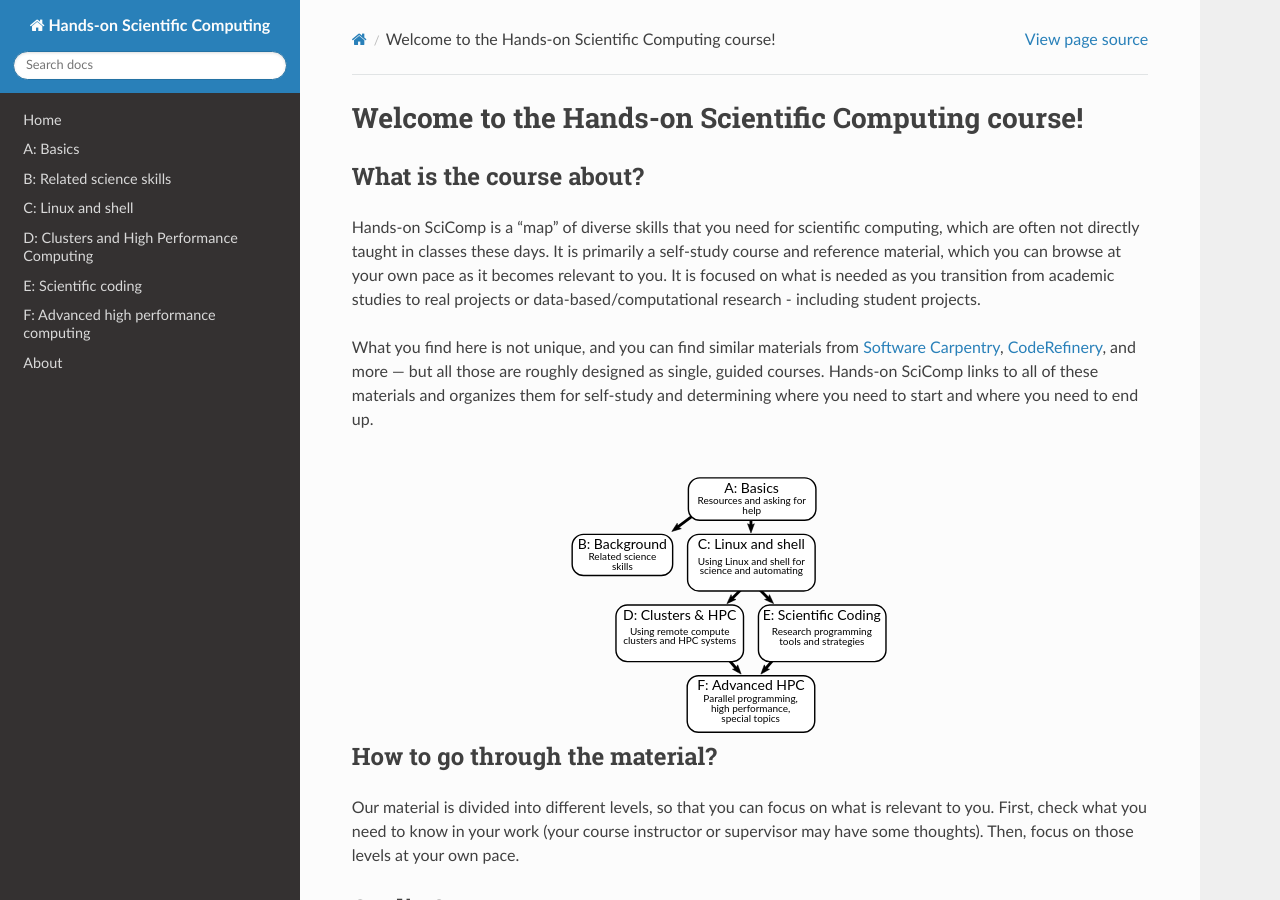
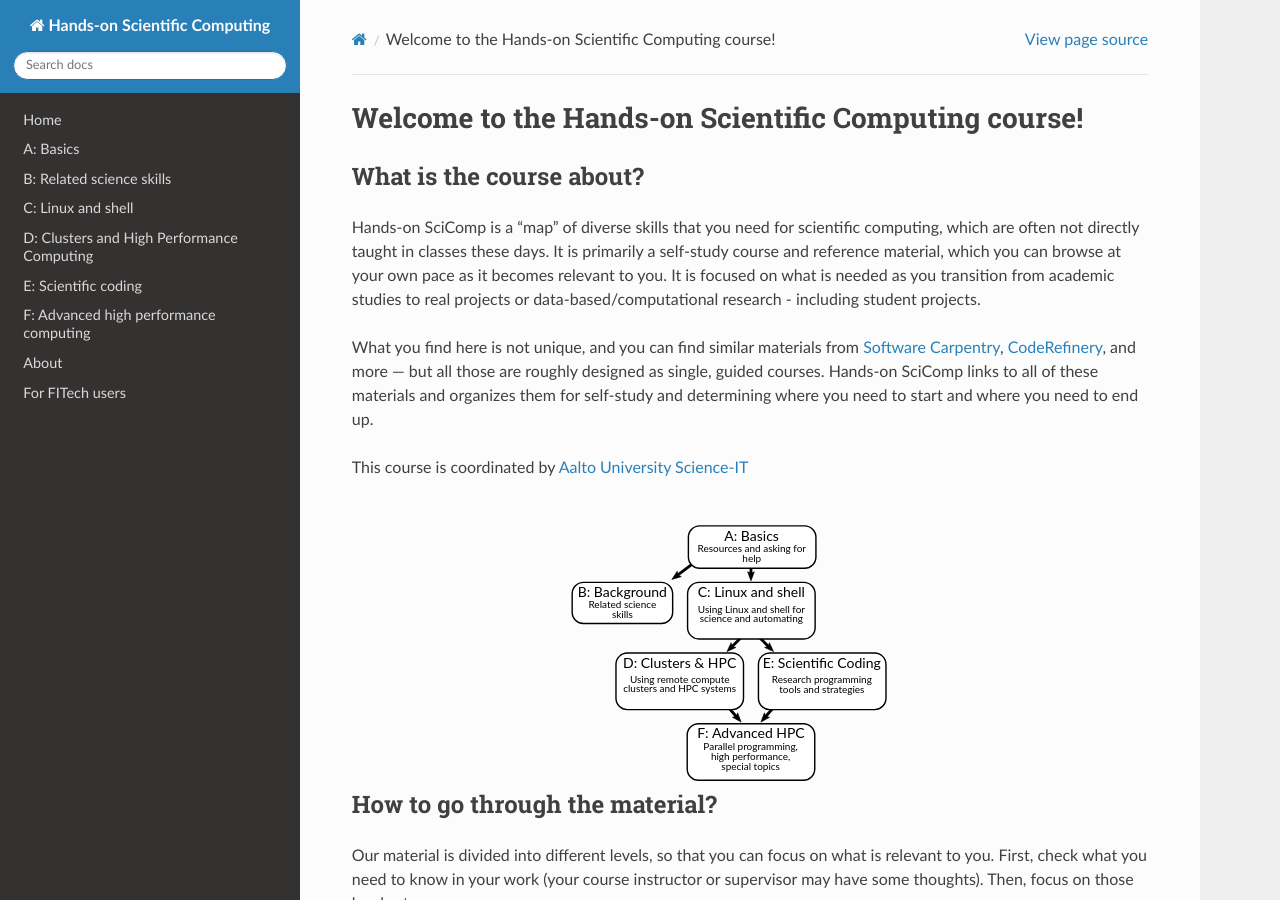
Before and after one commit to coderefinery/handsonscicomp, a Sphinx documentation site: the page built from source/index.rst, in a window 1280 px wide and 900 px high. Built offline with Sphinx 7.4.7 and the Read the Docs theme 2.0.0, drawn with Linux system fonts in a browser that asks for light colours.

Commit message:
added fitech info section and added mention of course coordinator to beginning

```diff
--- /dev/null
+++ b/source/fitech_info.rst
@@ -0,0 +1,5 @@
+For FITech users
+================
+
+
+Coming soon
--- a/source/index.rst
+++ b/source/index.rst
@@ -20,8 +20,11 @@ are roughly designed as single, guided courses.  Hands-on SciComp
 links to all of these materials and organizes them for self-study and
 determining where you need to start and where you need to end up.
 
+This course is coordinated by `Aalto University Science-IT`_
+
 .. _Software Carpentry: https://software-carpentry.org
 .. _CodeRefinery: https://coderefinery.org
+.. _Aalto University Science-IT: https://scicomp.aalto.fi/about/
 
 .. image:: levels.svg
    :align: center
@@ -252,5 +255,6 @@ be interesting to you.
    :hidden:
 
    about
+   fitech_info
 
 * :ref:`genindex`
```
